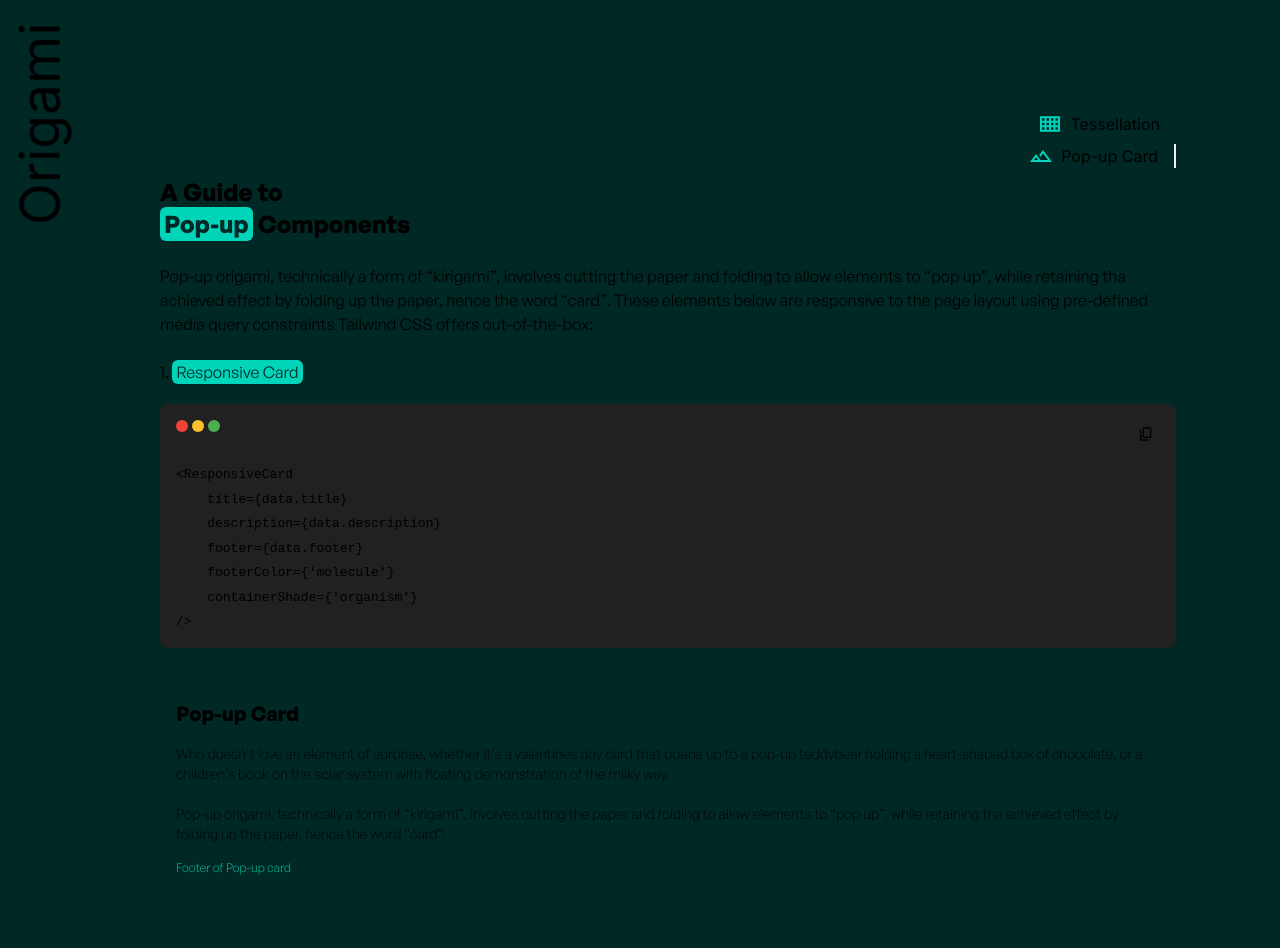
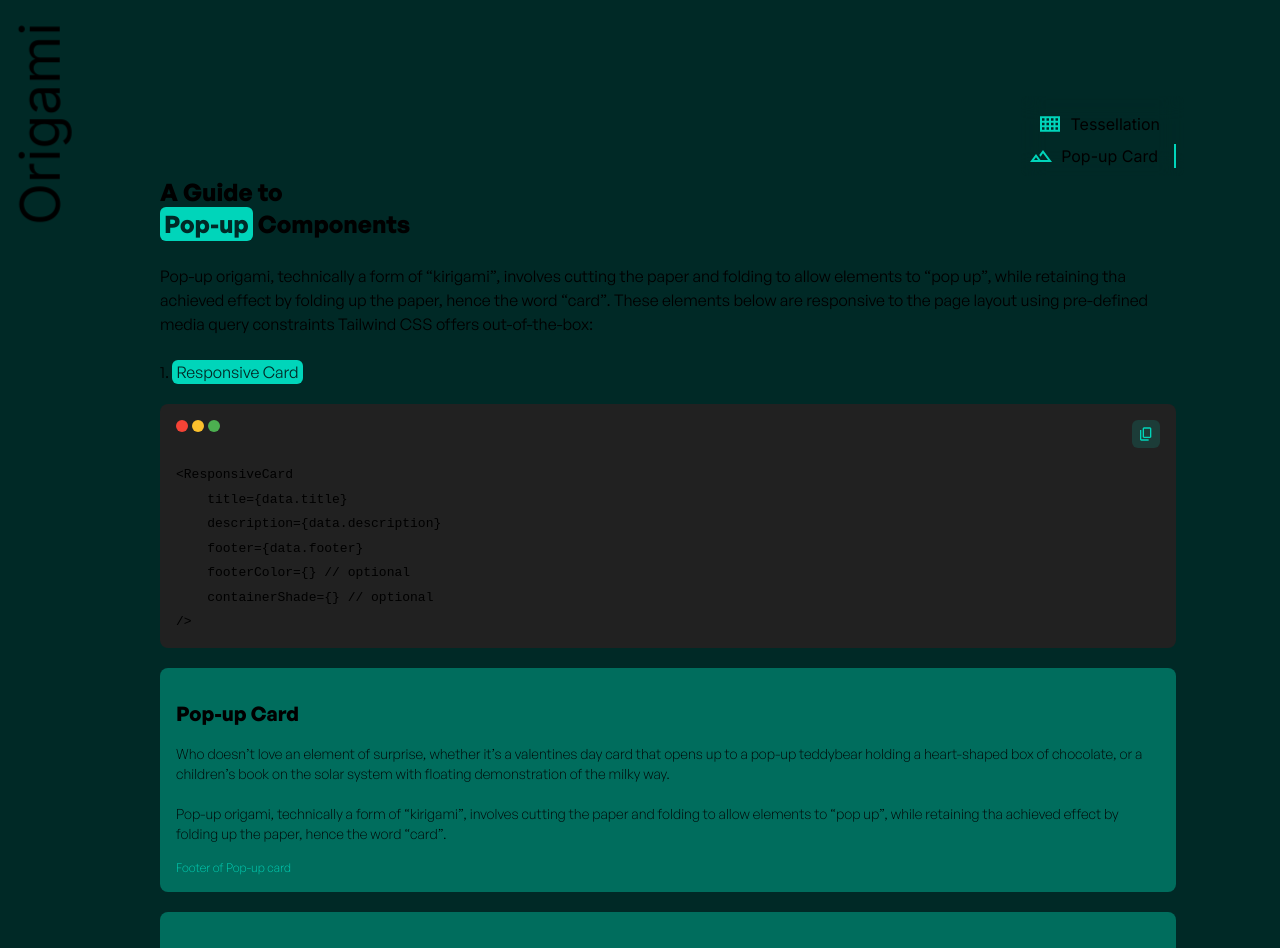
Before and after one commit to daqichen/Origami-TailwindCSS, a Next.js app: page /pop-up in a window 1280 px wide. Shown: the top 948 px of the page. Built offline with nearby package versions, Linux system fonts and the light colour scheme.

Commit message:
styling resolve

```diff
--- a/components/CodeContainer/codeContainer.ts
+++ b/components/CodeContainer/codeContainer.ts
@@ -12,5 +12,5 @@ export class CodeContainerStyle {
     static close = 'rounded-lg bg-red-500 w-3 h-3 mr-1';
     static minimize = 'rounded-lg bg-yellow-700 w-3 h-3 mr-1';
     static maximize = 'rounded-lg bg-green-500 w-3 h-3 mr-1';
-    static copyButton = 'ml-auto rounded-md p-1.5 cursor-pointer [&_svg]:w-4 [&_svg]:h-4'
+    static copyButton = 'ml-auto rounded-md p-1.5 cursor-pointer [&_svg]:w-4 [&_svg]:h-4 bg-molecule/15 hover:bg-molecule/30 [&_svg]:fill-molecule'
 }
--- a/components/CodeContainer/index.tsx
+++ b/components/CodeContainer/index.tsx
@@ -12,7 +12,7 @@ const CodeContainer:FC<CodeContainerProp> = (props) => {
             <span className={CodeContainerStyle.minimize}/>
             <span className={CodeContainerStyle.maximize}/>
             {/* TODO: replace the following with a button component */}
-            <span className={`${CodeContainerStyle.copyButton} bg-${props.color ?? 'white'}/15 hover:bg-${props.color ?? 'white'}/30 [&_svg]:fill-${props.color ?? 'white'}`} onClick={() => navigator.clipboard.writeText(props.codeSnippet)}>{IconLibrary(ICON.CLIPBOARD)}</span>
+            <span className={`${CodeContainerStyle.copyButton} ${props.color && `bg-${props.color}`}/15 ${props.color && `hover:bg-${props.color}/30`} ${props.color && `[&_svg]:fill-${props.color}`}`} onClick={() => navigator.clipboard.writeText(props.codeSnippet)}>{IconLibrary(ICON.CLIPBOARD)}</span>
           </div>
           <pre>
             <code className="font-[monospace] whitespace-pre-wrap">
--- a/components/FloatingMenu/floatingMenu.ts
+++ b/components/FloatingMenu/floatingMenu.ts
@@ -20,6 +20,6 @@ export class FloatingMenuStyle {
 
     static item = 'flex w-fit cursor-pointer mt-2 pr-4 ml-auto';
 
-    static selectedItem = FloatingMenuStyle.item + ` border-r-2`
+    static selectedItem = FloatingMenuStyle.item + ` border-r-2 border-molecule`
 
 }
--- a/components/FloatingMenu/index.tsx
+++ b/components/FloatingMenu/index.tsx
@@ -14,12 +14,12 @@ export const FloatingMenuItem:FC<FloatingMenuItemProp> = (props) => {
     return (
         props.href ?
         <a key={props.id} href={props.href}>
-            <div key={props.id} className={`${props.selected ? `${FloatingMenuStyle.selectedItem} border-${props.selectedItemBorderColor ?? 'molecule'}` : FloatingMenuStyle.item} ${props.className}`} onClick={props.onSelect}>
+            <div key={props.id} className={`${props.selected ? `${FloatingMenuStyle.selectedItem} ${props.selectedItemBorderColor && `border-${props.selectedItemBorderColor}`}` : FloatingMenuStyle.item} ${props.className}`} onClick={props.onSelect}>
                 {props.children}
             </div>
         </a>
         :
-        <div key={props.id} className={`${props.selected ? `${FloatingMenuStyle.selectedItem} border-${props.selectedItemBorderColor ?? 'molecule'}` : FloatingMenuStyle.item} ${props.className}`} onClick={props.onSelect}>
+        <div key={props.id} className={`${props.selected ? `${FloatingMenuStyle.selectedItem} ${props.selectedItemBorderColor && `border-${props.selectedItemBorderColor}`}` : FloatingMenuStyle.item} ${props.className}`} onClick={props.onSelect}>
           {props.children}
         </div>
     )
--- a/components/Menu.tsx
+++ b/components/Menu.tsx
@@ -5,14 +5,15 @@ import FloatingMenu, { FloatingMenuItem } from "./FloatingMenu"
 import { ExampleFloatingMenuData } from "./FloatingMenu/mockData"
 
 const Menu:FC = (props) => {
+    const path = usePathname();
     return (
       <FloatingMenu>
       {ExampleFloatingMenuData.map(menuItem =>
         <FloatingMenuItem
           id={menuItem.id}
-          selected={usePathname() === menuItem.href}
+          key={menuItem.id}
+          selected={path === menuItem.href}
           // onSelect={() => setMenu(menuItem.key)}
-          selectedItemBorderColor="molecule"
           href={menuItem.href}
           >
           {menuItem.children}
--- a/components/ResponsiveCard/index.tsx
+++ b/components/ResponsiveCard/index.tsx
@@ -9,11 +9,11 @@ const ResponsiveCard:FC<ResponsiveCardProp> = (props) => {
   }
   return (
       props.children ?
-        <div className={`bg-${props.containerShade ?? 'none'} ${ResponsiveCardStyle.container} ${props.className}`}>
+        <div className={`${props.containerShade && `bg-${props.containerShade}`} ${ResponsiveCardStyle.container} ${props.className}`}>
           {props.children}
         </div>
         :
-        <div className={`bg-${props.containerShade ?? 'none'} ${ResponsiveCardStyle.container} ${props.className}`}>
+        <div className={`${props.containerShade && `bg-${props.containerShade}`} ${ResponsiveCardStyle.container} ${props.className}`}>
             <div className={`${ResponsiveCardStyle.title} ${props.titleColor && `text-${props.titleColor}`}`}>
               {props.title}
             </div>
--- a/components/ResponsiveCard/responsiveCard.ts
+++ b/components/ResponsiveCard/responsiveCard.ts
@@ -14,7 +14,7 @@ export interface ResponsiveCardProp {
   }
 
 export class ResponsiveCardStyle {
-    static container = 'rounded-lg mt-5 p-4 w-full pt-8 sm:pt-4';
+    static container = 'rounded-lg mt-5 p-4 w-full pt-8 sm:pt-4 bg-organism';
 
     static title = 'text-xl font-bold my-4';
 
@@ -22,5 +22,5 @@ export class ResponsiveCardStyle {
 
     static description = 'font-light text-sm whitespace-pre-line hidden sm:block';
 
-    static footer = 'font-light text-xs mt-4';
+    static footer = 'font-light text-xs mt-4 text-molecule';
 }
--- a/containers/landing-page/index.tsx
+++ b/containers/landing-page/index.tsx
@@ -44,7 +44,6 @@ const LandingHeroSection: FC<LandingHeroSectionProps> = ({ }) => {
 [ ] Creating initial components offerings (Tessellation 1 out of 10 done, Pop-up 1 out of 5 done)
 [ ] Publish to NPM Registry
 [ ] Testing integration`}
-          color='molecule'
         />
         {/* {ExampleCardData.map((data) => (
           // Responsive Card Component
--- a/containers/pop-up-page/index.tsx
+++ b/containers/pop-up-page/index.tsx
@@ -23,10 +23,9 @@ const PopUpHeroSection:FC<IPopUpHeroSectionProps> = (props) => {
     title={data.title}
     description={data.description}
     footer={data.footer}
-    footerColor={'molecule'}
-    containerShade={'organism'}
+    footerColor={} // optional
+    containerShade={} // optional
 />`}
-                color='molecule'
                 />
                 {ExampleCardData.map((data) => (
                     // Responsive Card Component
@@ -34,8 +33,6 @@ const PopUpHeroSection:FC<IPopUpHeroSectionProps> = (props) => {
                         title={data.title}
                         description={data.description}
                         footer={data.footer}
-                        footerColor={'molecule'}
-                        containerShade={'organism'}
                     />
                 ))}
             </div>
--- a/containers/tessellation-page/index.tsx
+++ b/containers/tessellation-page/index.tsx
@@ -25,7 +25,6 @@ const TessellationHeroSection:FC<ITessellationHeroSectionProps> = (props) => {
     codeSnippet={"//code snippet goes here"}
     color='molecule'
 />`}
-                color='molecule'
                 />
             <p>
                 <br/><br/>
@@ -33,7 +32,6 @@ const TessellationHeroSection:FC<ITessellationHeroSectionProps> = (props) => {
             </p>
             <CodeContainer
                 codeSnippet={`Under Development`}
-                color='molecule'
                 />
             <p>
                 <br/><br/>
@@ -41,7 +39,6 @@ const TessellationHeroSection:FC<ITessellationHeroSectionProps> = (props) => {
             </p>
             <CodeContainer
                 codeSnippet={`Under Development`}
-                color='molecule'
                 />
             <p>
                 <br/><br/>
```
